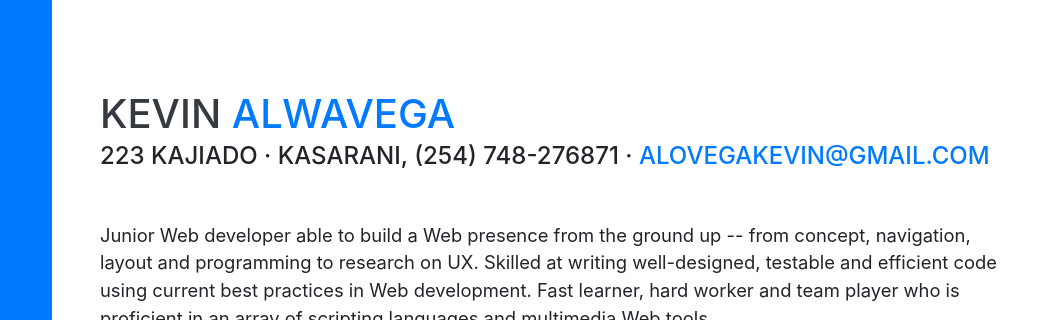
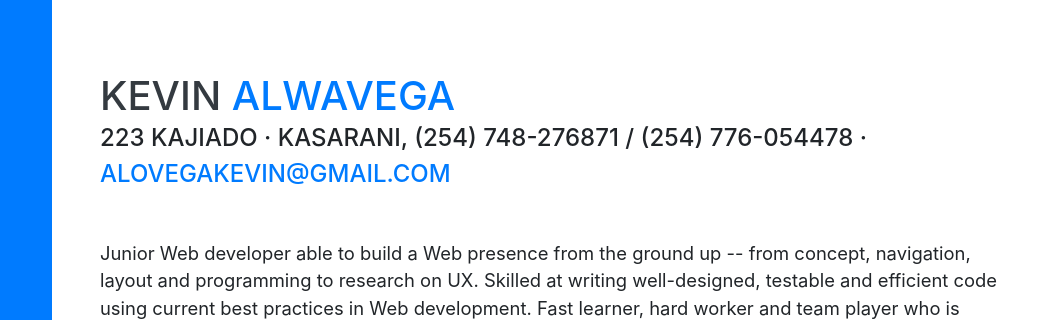
Before and after one commit to alovega/Portfolio-site, a website with bundled scripts: page index.html in a window 1280 px wide. Shown: the part 137-457 px from the top of the page, 220-1280 px from the left. Built offline with nearby package versions, Linux system fonts and the light colour scheme; a web font is replaced by a local one.

Commit message:
update contact

```diff
--- a/index.html
+++ b/index.html
@@ -69,7 +69,7 @@
         <h1 class="mb-0">Kevin
           <span class="text-primary">Alwavega</span>
         </h1>
-        <div class="subheading mb-5">223 Kajiado · Kasarani, (254) 748-276871 ·
+        <div class="subheading mb-5">223 Kajiado · Kasarani, (254) 748-276871 / (254) 776-054478 ·
           <a href="mailto:alovegakevin@gmail.com">alovegakevin@gmail.com</a>
         </div>
         <p class="lead mb-5">Junior Web developer able to build a Web presence from the ground up -- from concept, navigation, layout and programming to research on UX.
```
